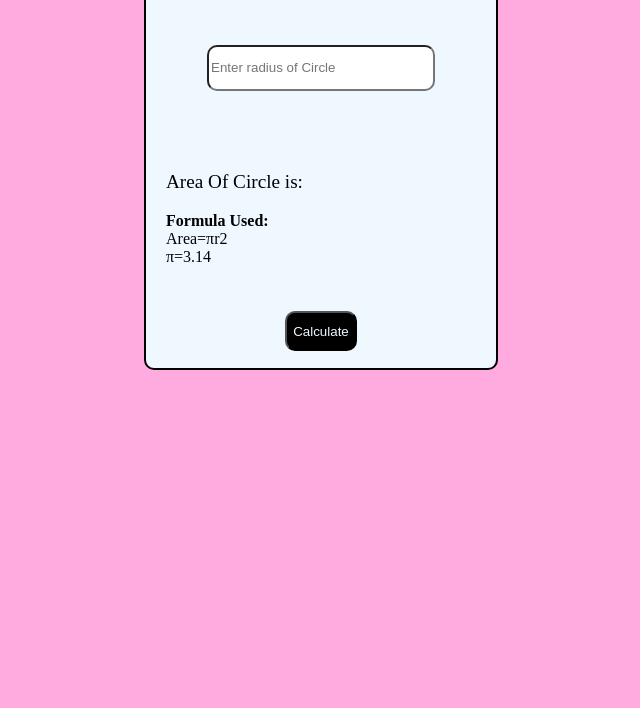
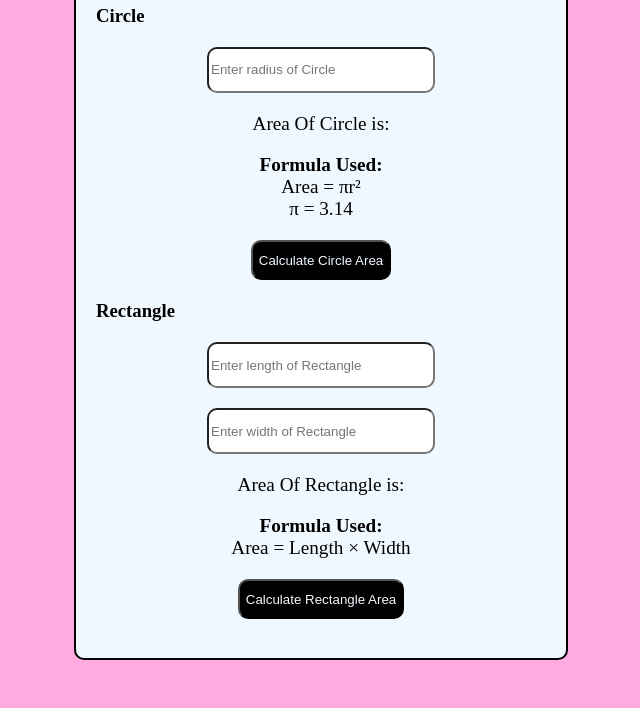
Before and after one commit to vinodnangare/Area-Calculator, a plain HTML site: page index.html in a window 1280 px wide. Shown: the part 92-800 px from the top of the page, without its empty margins (319-959 px from the left). Drawn offline with Linux system fonts and the light colour scheme.

Commit message:
Area Calculator Updated

```diff
--- a/index.html
+++ b/index.html
@@ -3,68 +3,77 @@
 <head>
     <meta charset="UTF-8">
     <meta name="viewport" content="width=device-width, initial-scale=1.0">
-    <title>Area Of Circle Calculator</title>
+    <title>Area Calculator</title>
     <script>
-        function area(){
-        var rad= parseFloat(document.getElementById("radius").value);
-        var area=rad*rad*3.14;
-        var place=document.getElementById("space");
-        place.innerHTML=(`<b />Area Of Circle is:<b /> ${area.toFixed(2)} cm.sq`);
+        function areaCircle() {
+            var rad = parseFloat(document.getElementById("radius").value);
+            var area = rad * rad * 3.14;
+            var place = document.getElementById("spaceCircle");
+            place.innerHTML = `<b>Area Of Circle is:</b> ${area.toFixed(2)} cm.sq`;
+        }
+
+        function areaRectangle() {
+            var length = parseFloat(document.getElementById("length").value);
+            var width = parseFloat(document.getElementById("width").value);
+            var area = length * width;
+            var place = document.getElementById("spaceRectangle");
+            place.innerHTML = `<b>Area Of Rectangle is:</b> ${area.toFixed(2)} cm.sq`;
         }
     </script>
     <style>
-        body{
+        body {
             background-color: rgb(255, 171, 223);
         }
-      .container{
+        .container {
             display: block;
             justify-content: center;
             align-items: center;
             border: 2px solid black;
-        height: 450px;
-        width: 350px;
+            height: 700px;
+            width: 450px;
             margin: 0 auto;
             border-radius: 10px;
             background-color: aliceblue;
-
+            padding: 20px;
         }
-        .input-box{
+        .input-box {
             display: block;
-            justify-content: center;
-            align-items: center;
-            margin: 80px auto;
+            margin: 20px auto;
             border-radius: 10px;
-            outline:none;
+            outline: none;
             height: 40px;
             width: 220px;
         }
-        .para{
-            margin-left: 20px;
-            font-size: larger;
-        }
-        .btn{
+        .btn {
             display: block;
-            justify-content: center;
-            align-items: center;
-            margin: 45px auto;
+            margin: 20px auto;
             height: 40px;
             background-color: black;
             color: aliceblue;
             border-radius: 10px;
         }
-        .para2{
-            margin-left: 20px;
+        .para {
+            text-align: center;
+            font-size: larger;
         }
     </style>
 </head>
 <body>
     <div class="container">
-    <center><h2>Area Of Circle Calculator</h2></center>
+        <center><h2>Area Calculator</h2></center>
+
+        <h3>Circle</h3>
         <input type="text" id="radius" class="input-box" placeholder="Enter radius of Circle">
-    <p id="space" class="para">Area Of Circle is:</p>
-    <p class="para2"><b>Formula Used:</b><br />Area=πr2<br />π=3.14</p>
-    <button type="button" onclick="area()" class="btn">Calculate</button>
+        <p id="spaceCircle" class="para">Area Of Circle is:</p>
+        <p class="para"><b>Formula Used:</b><br>Area = πr²<br>π = 3.14</p>
+        <button type="button" onclick="areaCircle()" class="btn">Calculate Circle Area</button>
+
+        <h3>Rectangle</h3>
+        <input type="text" id="length" class="input-box" placeholder="Enter length of Rectangle">
+        <input type="text" id="width" class="input-box" placeholder="Enter width of Rectangle">
+        <p id="spaceRectangle" class="para">Area Of Rectangle is:</p>
+        <p class="para"><b>Formula Used:</b><br>Area = Length × Width</p>
+        <button type="button" onclick="areaRectangle()" class="btn">Calculate Rectangle Area</button>
     </div>
-
 </body>
 </html>
```
Lines whose indentation alone changed are shown as unchanged.
